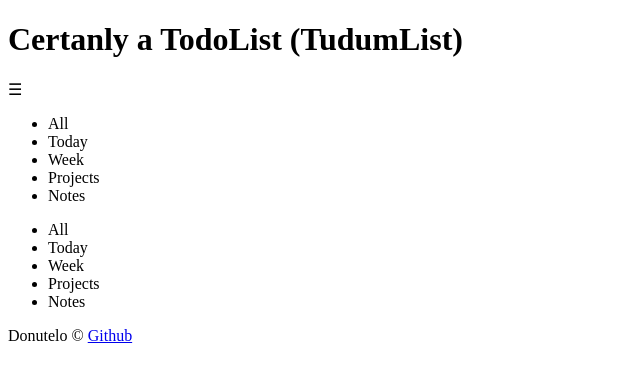
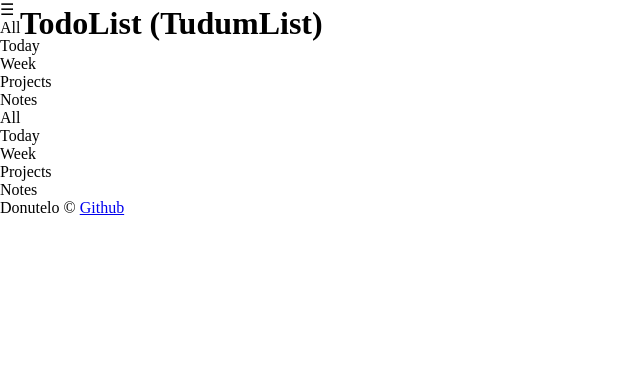
Before and after one commit to Donutelo/ToDoList, a website built with webpack: page src/template.html in a window 1280 px wide. Shown: the whole page, without its empty margins (0-640 px from the left). Built offline with nearby package versions, Linux system fonts and the light colour scheme.

Commit message:
Coloquei comentários no topo dos arquivos webpack, tirei o link do template e importei o arquivo css no index.js

```diff
--- /dev/null
+++ b/src/css/styles.css
@@ -0,0 +1,12 @@
+* {
+    margin: 0;
+    padding: 0;
+    box-sizing: border-box;
+}
+
+h1 {
+    display: inline;
+    position: absolute;
+    left: 20px;
+    top: 5px;
+}
--- a/src/index.js
+++ b/src/index.js
@@ -1 +1,3 @@
+import "./css/styles.css"
+
 console.log("Hello, console")
--- a/src/template.html
+++ b/src/template.html
@@ -7,7 +7,7 @@
   </head>
   <body>
     <div class="content">
-      <h1>Certanly a TodoList (TudumList)</h1>
+      <h1>TodoList (TudumList)</h1>
 
       <!-- HEADER -->
       <header>
--- a/webpack.common.js
+++ b/webpack.common.js
@@ -1,4 +1,4 @@
-// webpack.config.js
+// webpack.common.js
 const path = require("path");
 const HtmlWebpackPlugin = require("html-webpack-plugin");
 
--- a/webpack.dev.js
+++ b/webpack.dev.js
@@ -1,3 +1,5 @@
+
+// webpack.dev.js
 const { merge } = require("webpack-merge");
 const common = require("./webpack.common.js");
 
--- a/webpack.prod.js
+++ b/webpack.prod.js
@@ -1,3 +1,4 @@
+// webpack.prod.js
 const { merge } = require('webpack-merge');
 const common = require('./webpack.common.js');
 
```
Also changed, not shown: .gitignore.txt (deleted), 1 other file.
